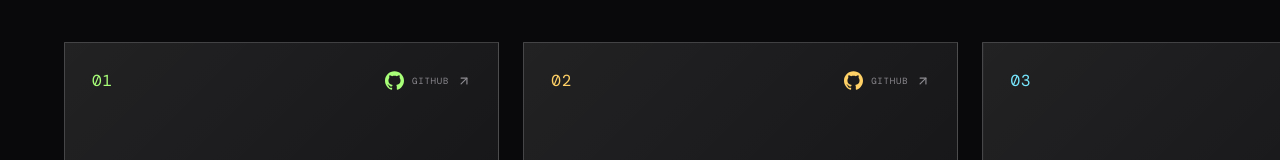
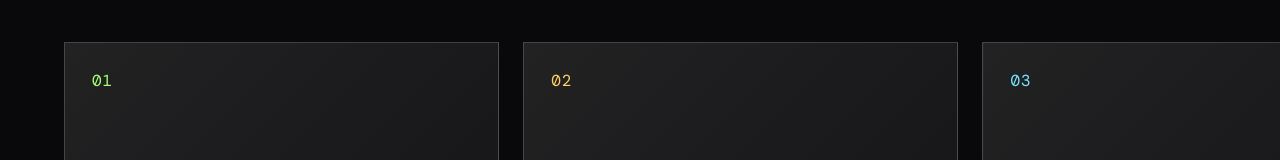
Before and after one commit to Nithishb03/portfolio-, a React (Vite) app: page / in a window 1280 px wide. Shown: the part 2734-2894 px from the top of the page. Built offline with nearby package versions, Linux system fonts and the light colour scheme.

Commit message:
Move project GitHub links to detail pages

```diff
--- a/src/main.jsx
+++ b/src/main.jsx
@@ -224,7 +224,7 @@ function ProjectCard({ project, onOpen }) {
   const ref = useRef(null); const rx = useMotionValue(0); const ry = useMotionValue(0); const sx = useSpring(rx, { stiffness: 220, damping: 22 }); const sy = useSpring(ry, { stiffness: 220, damping: 22 });
   const move = (event) => { const rect = ref.current?.getBoundingClientRect(); if (!rect) return; ry.set((event.clientX - rect.left - rect.width / 2) / 18); rx.set(-(event.clientY - rect.top - rect.height / 2) / 18); };
   return <motion.article ref={ref} className="project-card" style={{ rotateX: sx, rotateY: sy, '--card-accent': project.accent }} onMouseMove={move} onMouseLeave={() => { rx.set(0); ry.set(0); }} onClick={() => onOpen(project)} data-cursor>
-    <div className="project-card__noise" /><div className="project-card__top"><span>{project.number}</span><a className="project-card__github" href={project.github} target="_blank" rel="noopener noreferrer" aria-label={`Open ${project.title} on GitHub`} onClick={(event) => event.stopPropagation()}><SiGithub size={19} /><span>GITHUB</span><ArrowUpRight size={14} /></a></div>
+    <div className="project-card__noise" /><div className="project-card__top"><span>{project.number}</span></div>
     <h3>{project.title}</h3><div className="project-card__tagline">{project.tagline || '\u00a0'}</div><p>{project.description}</p><div className="project-card__stack">{project.stack.map((technology) => <span key={technology}>{technology}</span>)}</div>
   </motion.article>;
 }
--- a/src/styles.css
+++ b/src/styles.css
@@ -66,10 +66,6 @@ h2 { margin:0; font-size:clamp(52px,8vw,120px); line-height:.84; letter-spacing:
 .project-card__stack { position:relative; z-index:1; display:flex; flex-wrap:wrap; gap:7px; margin-top:24px; }
 .project-card__stack span { border:1px solid rgba(255,255,255,.16); background:rgba(9,9,11,.5); padding:8px 10px; color:#c8c5bd; font:10px var(--mono); letter-spacing:.02em; }
 .project-card__bottom { position:absolute; bottom:27px; left:27px; right:27px; color:var(--card-accent); }
-.project-card__top .project-card__github { position:static; z-index:2; display:inline-flex; align-items:center; gap:8px; color:var(--muted); font:10px var(--mono); letter-spacing:.08em; transition:color .25s, transform .25s; }
-.project-card__github svg:first-child { color:var(--card-accent); }
-.project-card__github:hover { color:var(--card-accent); transform:translateY(-3px); }
-.project-card__github span { font-size:9px; }
 .projects__github { display:flex; justify-content:center; padding:0 5vw 70px; }
 .projects__github a { display:inline-flex; align-items:center; gap:14px; color:var(--muted); font:11px var(--mono); letter-spacing:.08em; transition:color .25s, transform .25s; }
 .projects__github a:hover { color:var(--acid); transform:translateY(-3px); }
```
